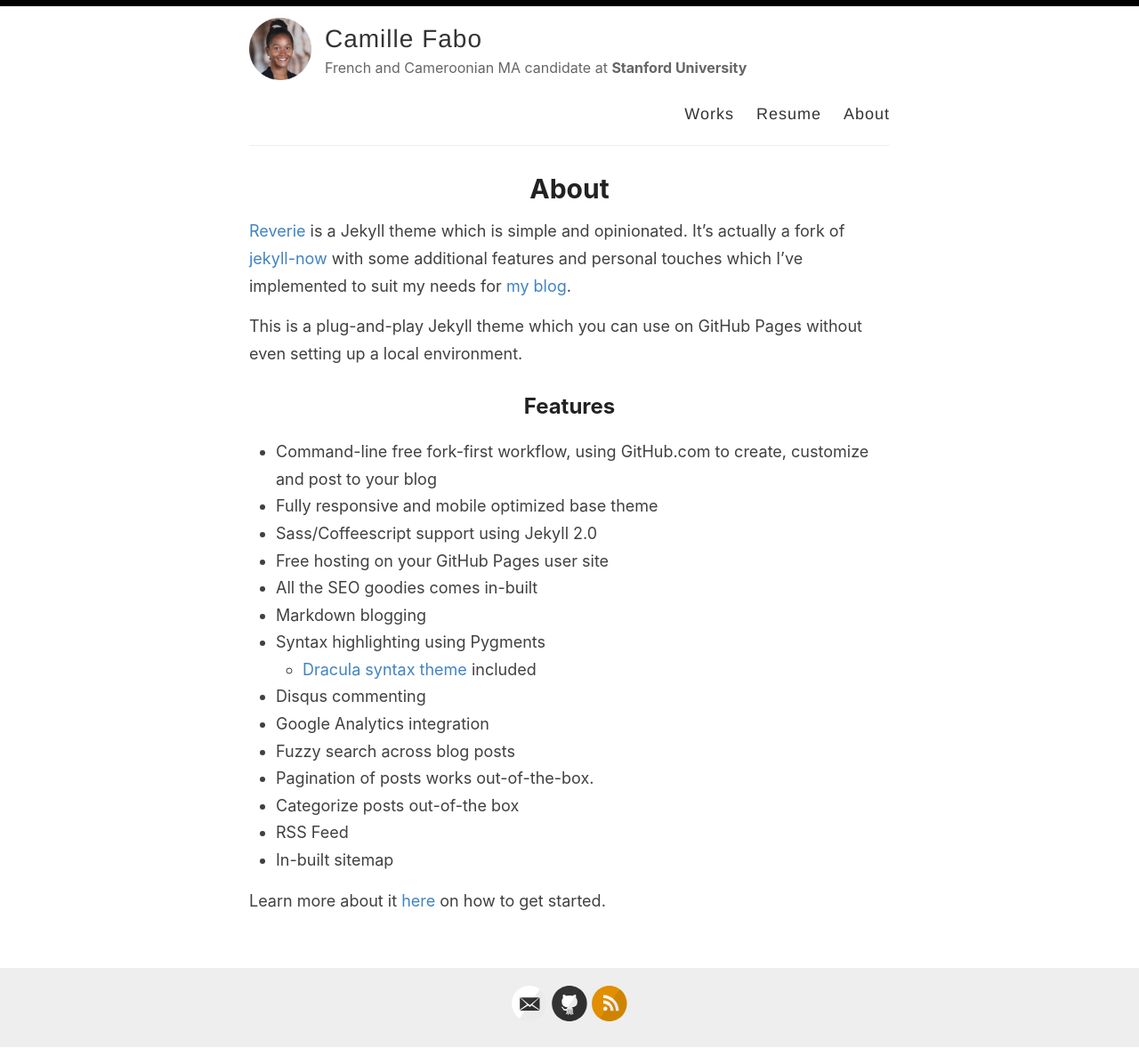
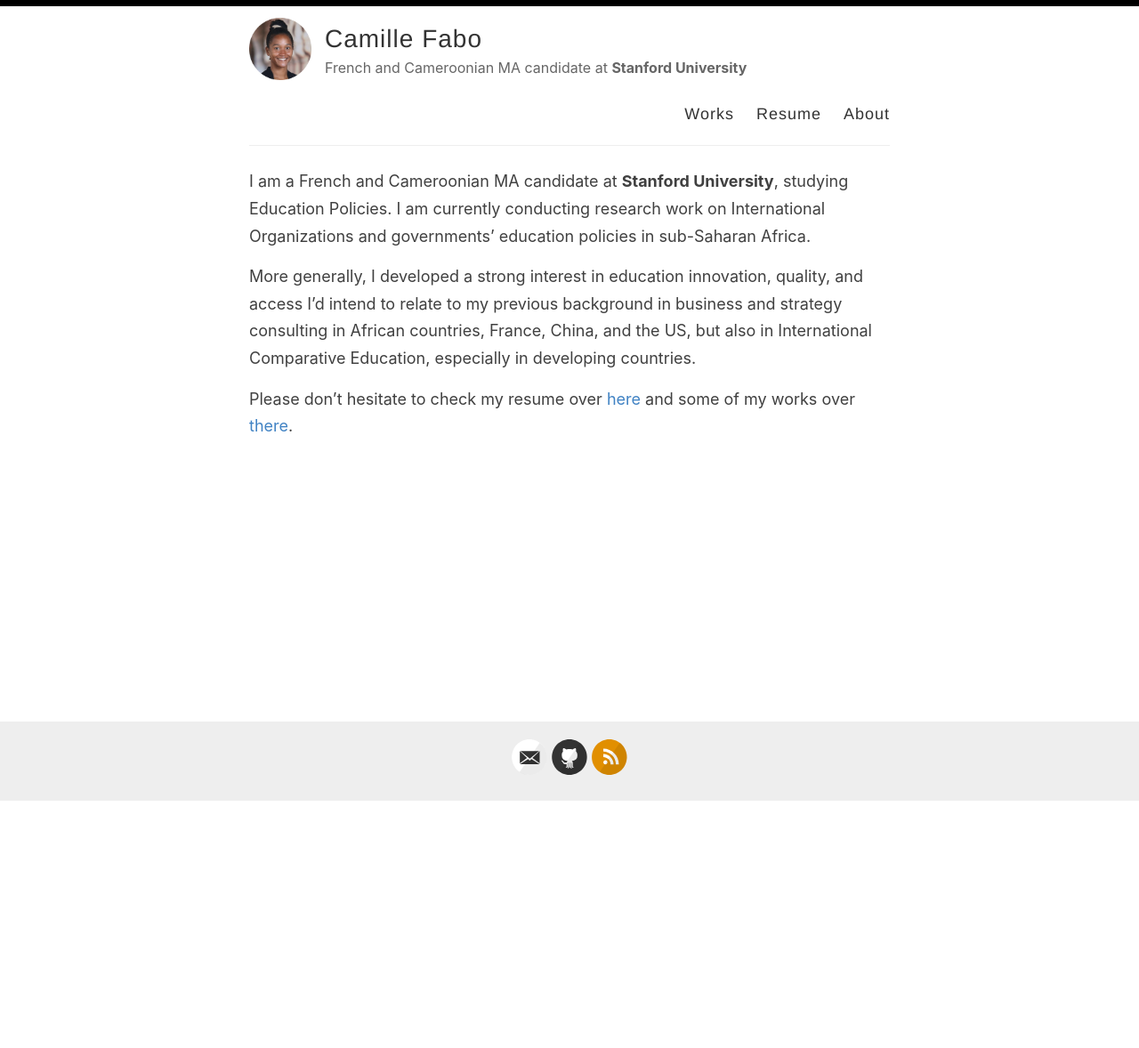
Before and after one commit to Camillefabs/Camillefabs.github.io, a Jekyll site: the page built from _pages/about.md, in a window 1280 px wide. Shown: the whole page at 89% size. Built offline with Jekyll 4.4.1, drawn with Linux system fonts in a browser that asks for light colours; after the commit the page ends 901 px from its top, so only the background shows below that.

Commit message:
added resume and about

```diff
--- a/_layouts/page.html
+++ b/_layouts/page.html
@@ -4,7 +4,7 @@ layout: default
 
 <article class="page">
 
-  <h1>{{ page.title }}</h1>
+  <!-- <h1>{{ page.title }}</h1> -->
 
   <div class="entry">
     {{ content }}
--- a/_pages/about.md
+++ b/_pages/about.md
@@ -4,26 +4,9 @@ title: About
 permalink: /about/
 ---
 
-[Reverie](https://github.com/amitmerchant1990/reverie) is a Jekyll theme which is simple and opinionated. It's actually a fork of [jekyll-now](https://github.com/barryclark/jekyll-now) with some additional features and personal touches which I've implemented to suit my needs for [my blog](https://www.amitmerchant.com).
+I am a French and Cameroonian MA candidate at <b>Stanford University</b>, studying Education Policies.
+I am currently conducting research work on International Organizations and governments' education policies in sub-Saharan Africa.
 
-This is a plug-and-play Jekyll theme which you can use on GitHub Pages without even setting up a local environment.
+More generally, I developed a strong interest in education innovation, quality, and access I'd intend to relate to my previous background in business and strategy consulting in African countries, France, China, and the US, but also in International Comparative Education, especially in developing countries.
 
-## Features
-
-- Command-line free fork-first workflow, using GitHub.com to create, customize and post to your blog
-- Fully responsive and mobile optimized base theme
-- Sass/Coffeescript support using Jekyll 2.0
-- Free hosting on your GitHub Pages user site
-- All the SEO goodies comes in-built
-- Markdown blogging
-- Syntax highlighting using Pygments
-    - [Dracula syntax theme](https://draculatheme.com/) included
-- Disqus commenting
-- Google Analytics integration
-- Fuzzy search across blog posts
-- Pagination of posts works out-of-the-box.
-- Categorize posts out-of-the box
-- RSS Feed
-- In-built sitemap
-
-Learn more about it [here](https://github.com/amitmerchant1990/reverie) on how to get started.
+Please don't hesitate to check my resume over [here](https://www.amitmerchant.com/reverie/feed) and some of my works over [there](https://www.amitmerchant.com/reverie/feed).
```
Also changed, not shown: _pages/resume.md (+1 -0 lines).
